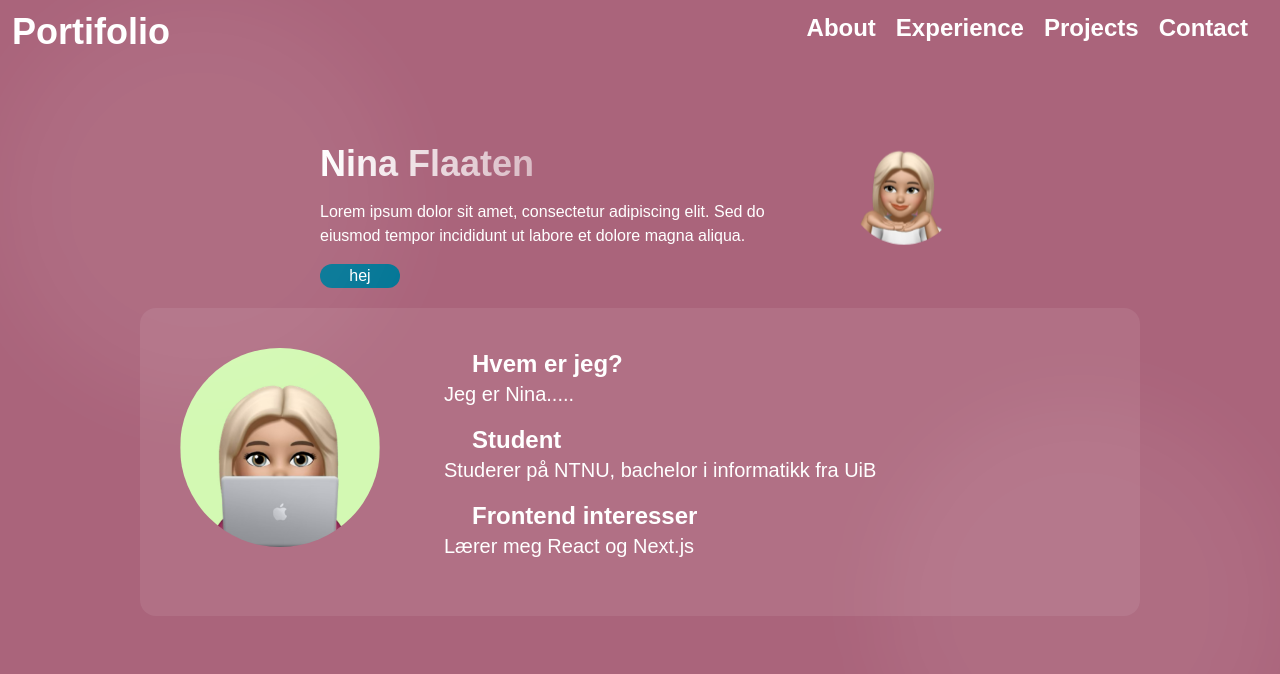
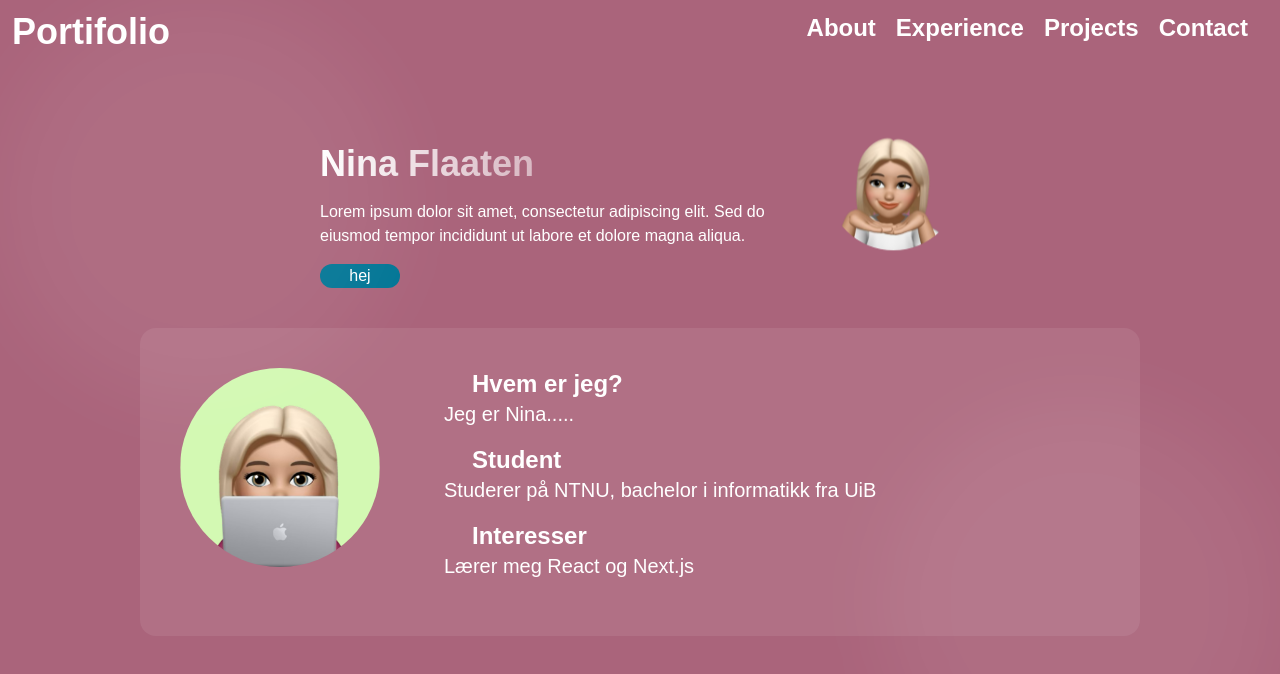
Before and after one commit to ninaflaaten/Portifolio, a Next.js app: page / in a window 1280 px wide. Shown: the top 674 px of the page. Built offline with nearby package versions, Linux system fonts and the light colour scheme; some icons are missing.

Commit message:
fiksa feilmeldinger for deploy vercel

```diff
--- a/src/app/components/About.tsx
+++ b/src/app/components/About.tsx
@@ -1,10 +1,9 @@
 import Image from "next/image";
 import AboutImage from "../assets/About.png";
-import { AboutField } from "./AboutField";
+import { AboutField, aboutFieldSchema, AboutFieldType } from "./AboutField";
 // import { AboutFieldProps } from "./AboutField";
-import { AboutFieldType } from "./AboutField";
 
-const aboutMe: AboutFieldType[] = [
+const aboutMeData: AboutFieldType[] = [
   // bruker typen for safety (kunne tatt inn array, men bruker heller interfacet vårt)
   {
     title: "Hvem er jeg?",
@@ -17,15 +16,17 @@ const aboutMe: AboutFieldType[] = [
     icon: "mdi:school",
   },
   {
-    title: "Frontend interesser",
+    title: "Interesser",
     description: "Lærer meg React og Next.js",
     icon: "line-md:coffee-half-empty-twotone-loop",
   },
 ];
 
+const aboutMe = aboutFieldSchema.array().parse(aboutMeData);
+
 export const About = () => {
   return (
-    <div className="flex flex-row p-10  bg-white/8 rounded-2xl w-250 mt-5">
+    <div className="flex flex-row p-10  bg-white/8 rounded-2xl w-250 mt-10">
       <div className="pr-15">
         <Image
           src={AboutImage}
@@ -39,6 +40,7 @@ export const About = () => {
         {aboutMe.map((item) => {
           return (
             <AboutField
+              key={item.title}
               title={item.title}
               description={item.description}
               icon={item.icon}
--- a/src/app/components/AboutField.tsx
+++ b/src/app/components/AboutField.tsx
@@ -1,6 +1,6 @@
 import z from "zod";
 import { Icon } from "@iconify/react";
-import { FC, ReactNode } from "react";
+import { FC } from "react";
 
 // export interface AboutFieldProps {
 //   // type og interface (ish samme greia)
@@ -10,9 +10,9 @@ import { FC, ReactNode } from "react";
 //   number?: number;
 // }
 
-export type AboutFieldType = z.infer<typeof AboutFieldSchema>; // vi bruker zod for typer for flere steder i koden (f.eks. bruker)
+export type AboutFieldType = z.infer<typeof aboutFieldSchema>; // vi bruker zod for typer for flere steder i koden (f.eks. bruker)
 // samme som den over bare med zod^
-const AboutFieldSchema = z.object({
+export const aboutFieldSchema = z.object({
   title: z.string(),
   description: z.string(),
   icon: z.string(),
--- a/src/app/components/Button.tsx
+++ b/src/app/components/Button.tsx
@@ -1,19 +1,8 @@
-import { FC, forwardRef, ReactNode } from "react";
+import { forwardRef, ReactNode } from "react";
 
 interface ButtonProps extends React.ButtonHTMLAttributes<HTMLButtonElement> {
   children: ReactNode;
 }
-
-const OldButton: FC<ButtonProps> = ({ children, onClick }) => {
-  return (
-    <button
-      onClick={onClick}
-      className="bg-black hover:cursor-pointer hover:bg-gray-600 rounded-full w-20"
-    >
-      {children}
-    </button>
-  );
-};
 
 const Button = forwardRef<HTMLButtonElement, ButtonProps>(
   ({ children, onClick, className, ...props }, ref) => {
--- a/src/app/components/Hero.tsx
+++ b/src/app/components/Hero.tsx
@@ -27,8 +27,8 @@ export const Hero = () => {
           src={HeroImage}
           alt={"beskrivende tekst dersom bildet ikke vises"}
           className="rounded-full animate-bounce [animation-duration:5s]"
-          width={200}
-          height={200}
+          width={250}
+          height={250}
         />
       </div>
     </div>
--- a/src/app/components/MobileNavlinks.tsx
+++ b/src/app/components/MobileNavlinks.tsx
@@ -7,7 +7,6 @@ import { useState } from "react";
 
 export function MobileNavlinks({ links }: NavlinksProps) {
   const [open, setOpen] = useState(false);
-  const [counter, setCounter] = useState(0);
 
   return (
     <div className="grow flex justify-end gap-5 pr-5 text-2xl sm:hidden">
@@ -15,14 +14,17 @@ export function MobileNavlinks({ links }: NavlinksProps) {
         icon={"fxemoji:hamburger"}
         onClick={() => {
           setOpen(!open);
-          setCounter(counter + 1);
         }}
       />{" "}
       {/* !open motsatt av open verdi*/}
       {open && (
         <div className="absolute z-10 flex flex-col bg-emerald-500 rounded-lg p-3 pl-4 top-10 ">
           {links.map((link) => {
-            return <Link href={link.href}>{link.title}</Link>;
+            return (
+              <Link key={link.href} href={link.href}>
+                {link.title}
+              </Link>
+            );
           })}
         </div>
       )}
--- a/src/app/components/Navbar.tsx
+++ b/src/app/components/Navbar.tsx
@@ -1,5 +1,4 @@
-import Link from "next/link";
-import { Navlinks, NavlinksProps } from "./Navlinks";
+import { Navlinks } from "./Navlinks";
 import { MobileNavlinks } from "./MobileNavlinks";
 
 export type Link = {
--- a/src/app/components/SpotBlur.tsx
+++ b/src/app/components/SpotBlur.tsx
@@ -1,6 +1,3 @@
-const PlacementVar = () => <></>;
-
-// bruke variabel
 export const SpotBlur = ({ placementVar }: { placementVar: string }) => (
   <div
     className={`absolute h-100 w-100 bg-white/6 rounded-full blur-2xl ${placementVar}`}
--- a/src/app/globals.css
+++ b/src/app/globals.css
@@ -3,13 +3,6 @@
 :root {
   --background: #aa647b;
   --foreground: #ffffff;
-}
-
-@theme inline {
-  --color-background: var(--background);
-  --color-foreground: var(--foreground);
-  --font-sans: var(--font-geist-sans);
-  --font-mono: var(--font-geist-mono);
 }
 
 @media (prefers-color-scheme: dark) {
@@ -25,7 +18,21 @@ body {
   font-family: Arial, Helvetica, sans-serif;
 }
 
-/* Dine custom Tailwind utilities */
+@keyframes about-drop {
+  0% {
+    transform: translateY(-48px);
+    opacity: 0;
+  }
+  60% {
+    transform: translateY(8px);
+    opacity: 1;
+  }
+  100% {
+    transform: translateY(0);
+    opacity: 1;
+  }
+}
+
 @layer utilities {
   .hover-drop {
     @apply transition transform hover:translate-y-0.5;
```
